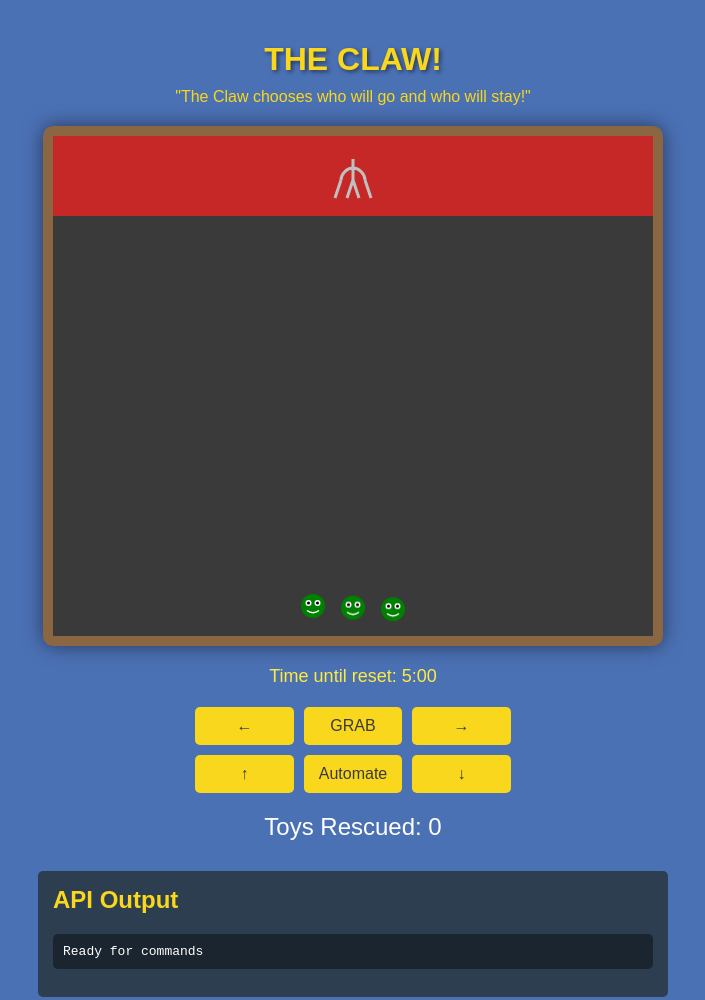
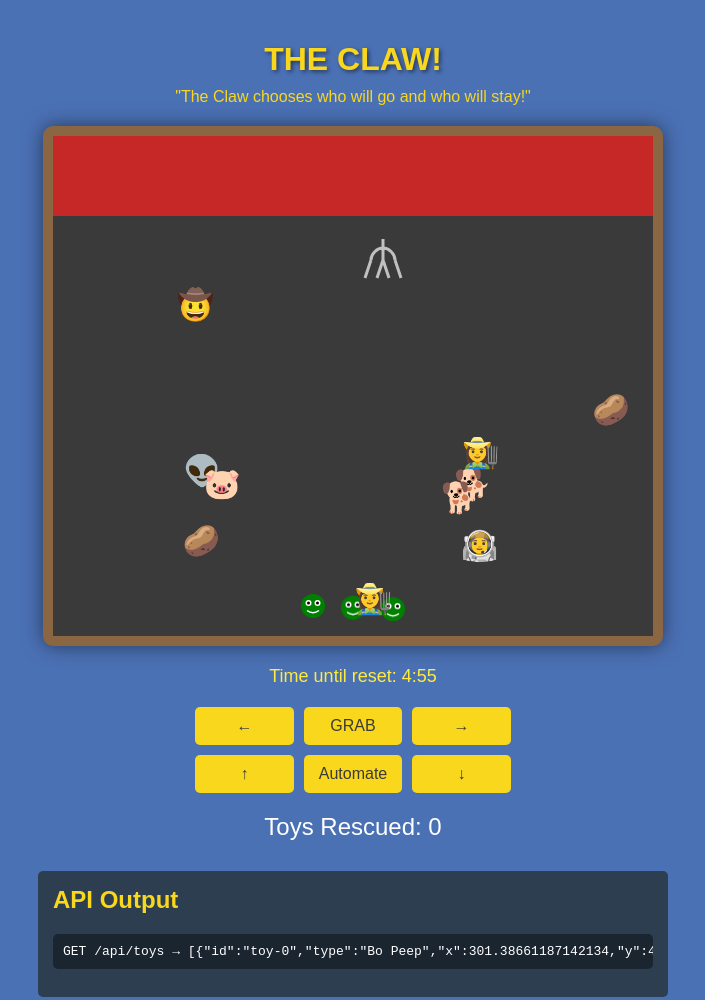
Before and after one commit to patstorm/the-claw, a plain HTML site: page index.html in a window 1280 px wide. Shown: the top 1000 px of the page, without its empty margins (287-992 px from the left). Drawn offline with Linux system fonts and the light colour scheme.

Commit message:
Fix game initialization and HTML structure for GitHub Pages

```diff
--- a/index.html
+++ b/index.html
@@ -870,3 +870,12 @@ done
                     } else {
                         content.style.maxHeight = content.scrollHeight + "px";
                     }
+                });
+            }
+        }
+
+        // Initialize the game when the page is loaded
+        document.addEventListener('DOMContentLoaded', initGame);
+    </script>
+</body>
+</html>
```
Also changed, not shown: 2 other files.
